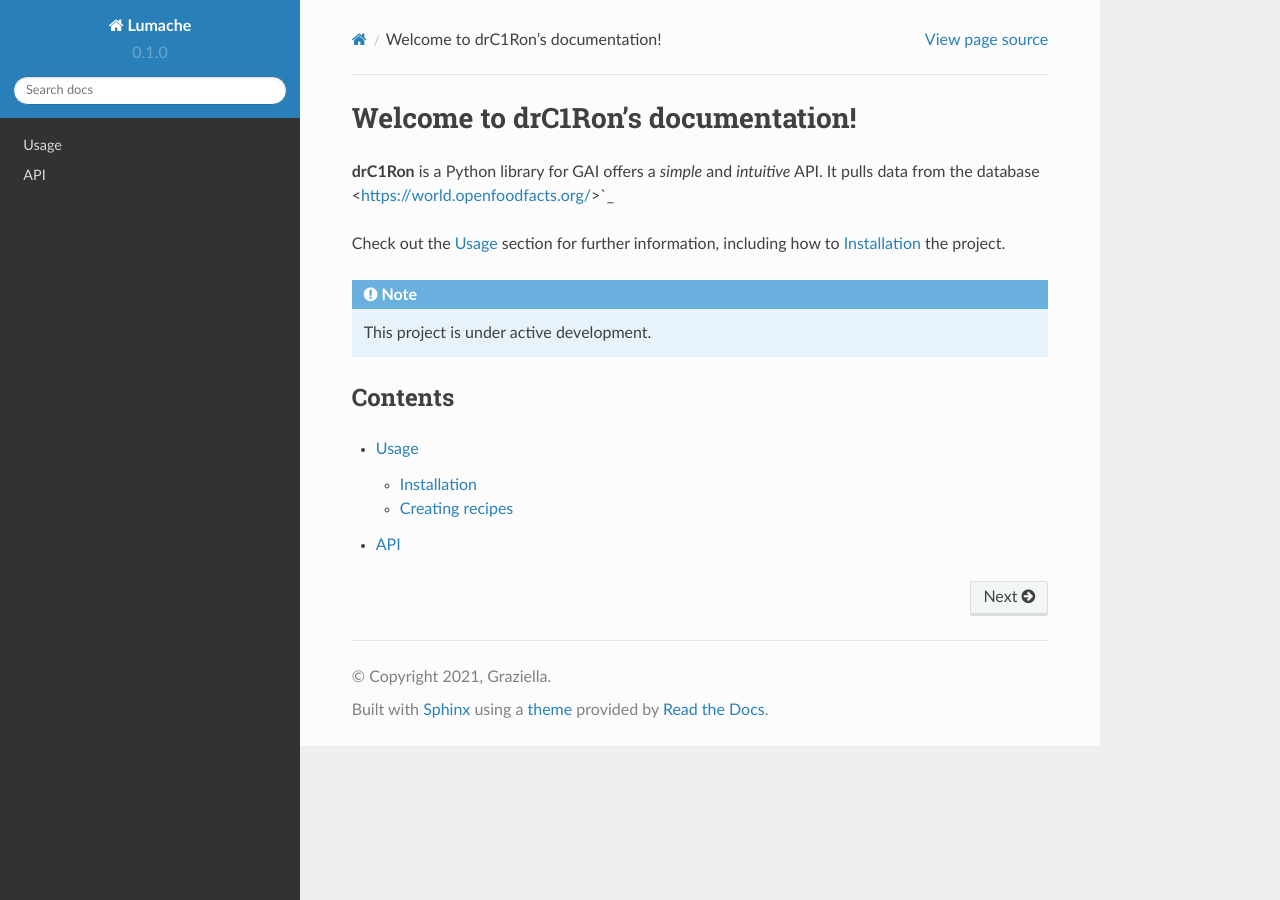
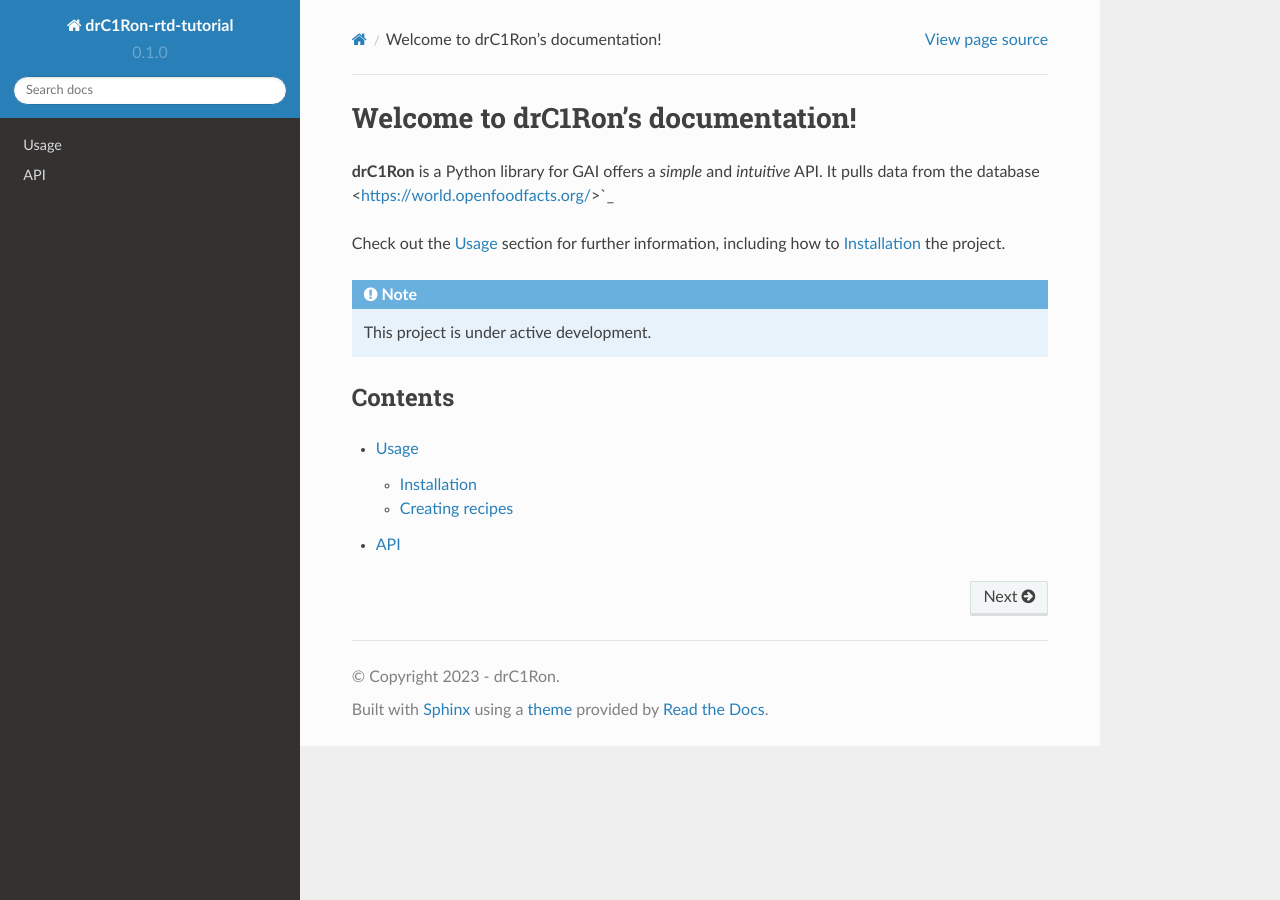
Before and after one commit to drC1Ron/readthedocs-tut, a Sphinx documentation site: the page built from docs/source/index.rst, in a window 1280 px wide. Built offline with Sphinx 7.4.7 and the Read the Docs theme 2.0.0, drawn with Linux system fonts in a browser that asks for light colours.

Commit message:
Update conf.py

```diff
--- a/docs/source/conf.py
+++ b/docs/source/conf.py
@@ -2,9 +2,9 @@
 
 # -- Project information
 
-project = 'Lumache'
-copyright = '2021, Graziella'
-author = 'Graziella'
+project = 'drC1Ron-rtd-tutorial'
+copyright = '2023 - drC1Ron'
+author = 'drC1Ron'
 
 release = '0.1'
 version = '0.1.0'
```
